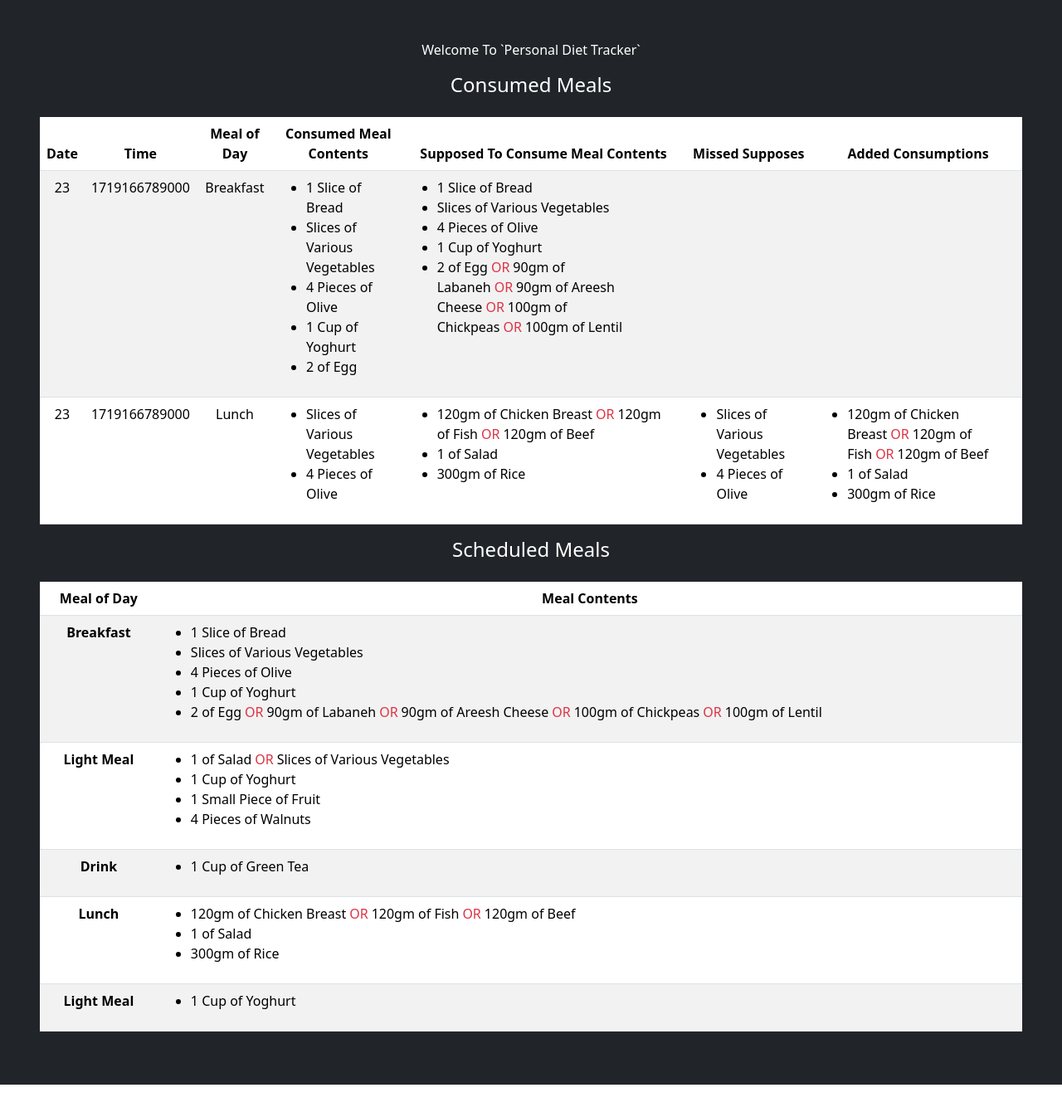
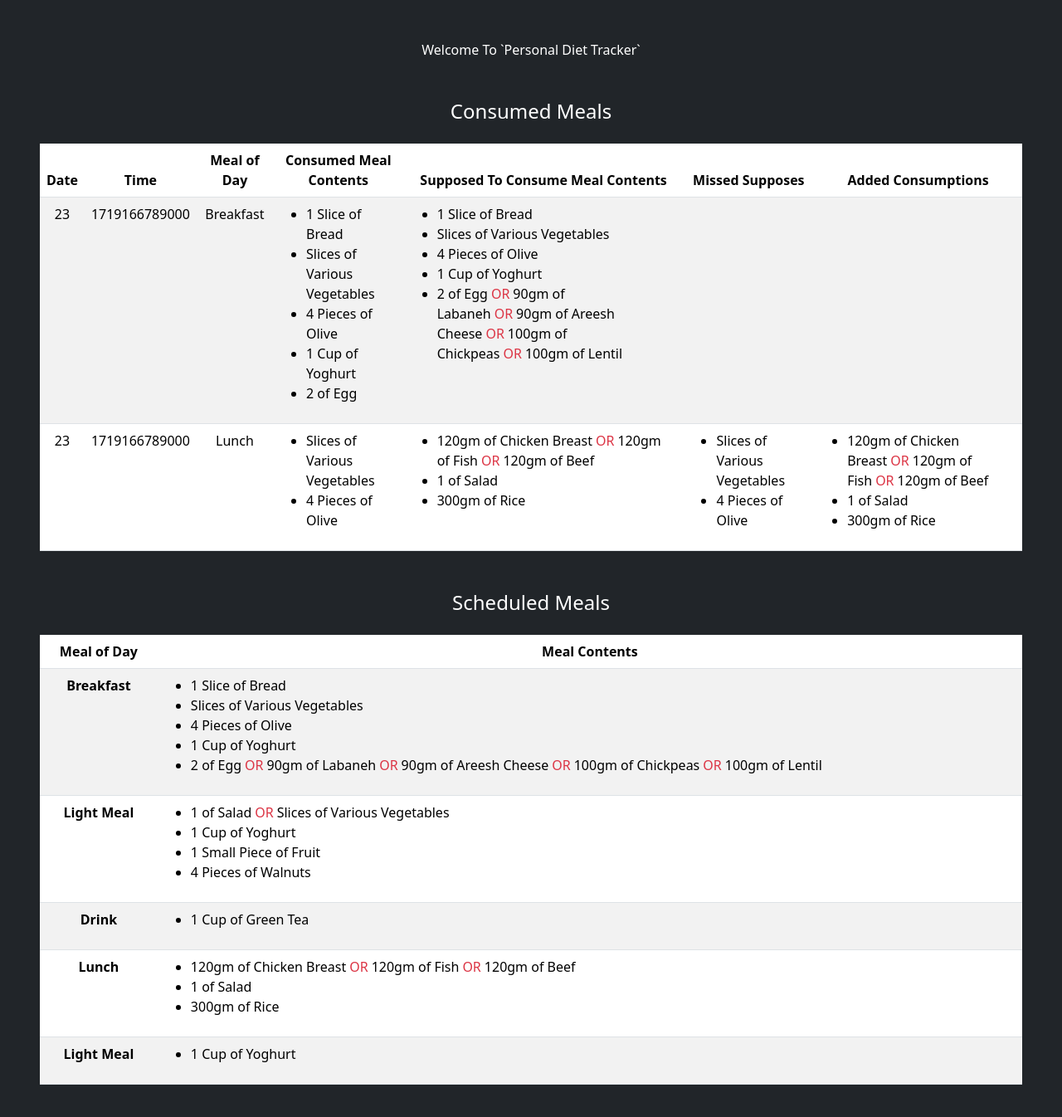
Before and after one commit to makkahwi/heal-tracker, a React (Create React App) app: page / in a window 1280 px wide. Shown: the top 1346 px of the page at 83% size. Before the commit the page ends 1307 px from the top, so only its background shows below. Built offline with nearby package versions, Linux system fonts and the light colour scheme.

Commit message:
Split & Engage 'PageSection' Comp

```diff
--- /dev/null
+++ b/src/Components/PageSection/index.tsx
@@ -0,0 +1,11 @@
+const PageSection = ({ children = <></>, title = "" }) => {
+  return (
+    <section className="my-5">
+      <h4 className="mb-4">{title}</h4>
+
+      {children}
+    </section>
+  );
+};
+
+export default PageSection;
--- a/src/Views/Consumption/index.tsx
+++ b/src/Views/Consumption/index.tsx
@@ -1,5 +1,5 @@
-import { Fragment } from "react/jsx-runtime";
 import MealView from "../../Components/MealView";
+import PageSection from "../../Components/PageSection";
 
 const Consumption = () => {
   const consumption = [
@@ -59,9 +59,7 @@ const Consumption = () => {
   ];
 
   return (
-    <Fragment>
-      <h4 className="mb-4">Consumed Meals</h4>
-
+    <PageSection title="Consumed Meals">
       <table className="table table-responsive table-striped">
         <thead>
           <tr>
@@ -152,7 +150,7 @@ const Consumption = () => {
           ))}
         </tbody>
       </table>
-    </Fragment>
+    </PageSection>
   );
 };
 
--- a/src/Views/Schedule/index.tsx
+++ b/src/Views/Schedule/index.tsx
@@ -1,5 +1,5 @@
-import { Fragment } from "react/jsx-runtime";
 import MealView from "../../Components/MealView";
+import PageSection from "../../Components/PageSection";
 
 const Schedule = () => {
   const meals = ["Breakfast", "Light Meal", "Drink", "Lunch", "Light Meal"];
@@ -50,9 +50,7 @@ const Schedule = () => {
   ];
 
   return (
-    <Fragment>
-      <h4 className="mb-4">Scheduled Meals</h4>
-
+    <PageSection title="Scheduled Meals">
       <table className="table table-responsive table-striped">
         <thead>
           <tr>
@@ -83,7 +81,7 @@ const Schedule = () => {
           ))}
         </tbody>
       </table>
-    </Fragment>
+    </PageSection>
   );
 };
 
```
